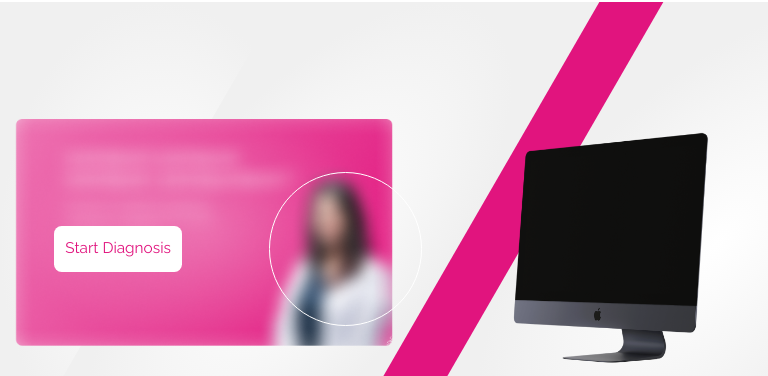
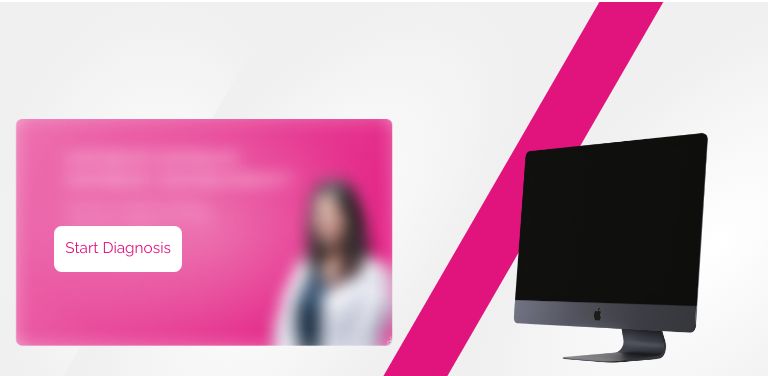
Before and after one commit to thatavocoder/kaya-website-frontend-react, a React (Create React App) app: page / in a window 768 px wide. Shown: the part 2914-3290 px from the top of the page. Built offline with nearby package versions, Linux system fonts and the light colour scheme.

Commit message:
modified slideshow

```diff
--- a/src/Components/Home/CSS/SlideShow.css
+++ b/src/Components/Home/CSS/SlideShow.css
@@ -142,8 +142,7 @@
         top: 30vmin;
     }
     .circle{
-        left: 5vmin;
-        bottom: 12vmin;
+        display: none;
     }
     .car-btn span{
         left: 7vmin;
```
